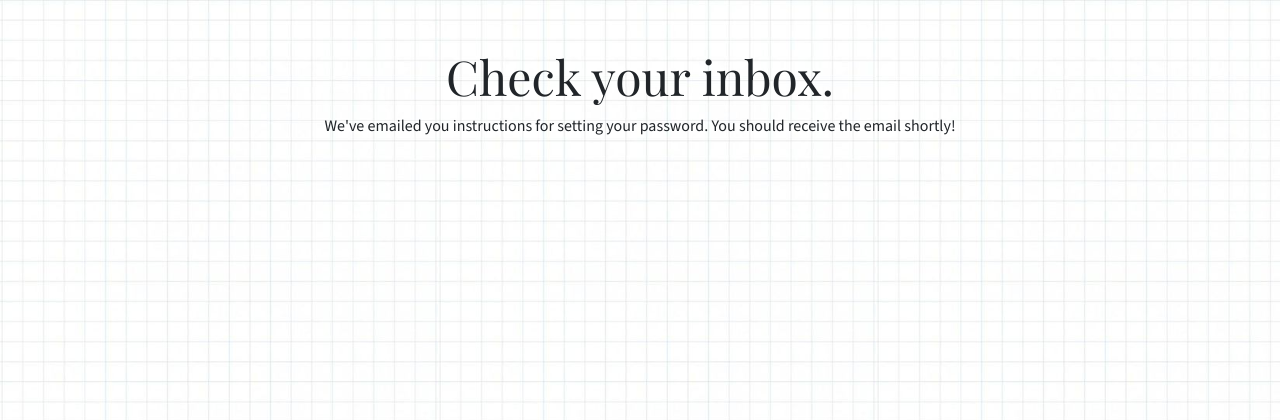
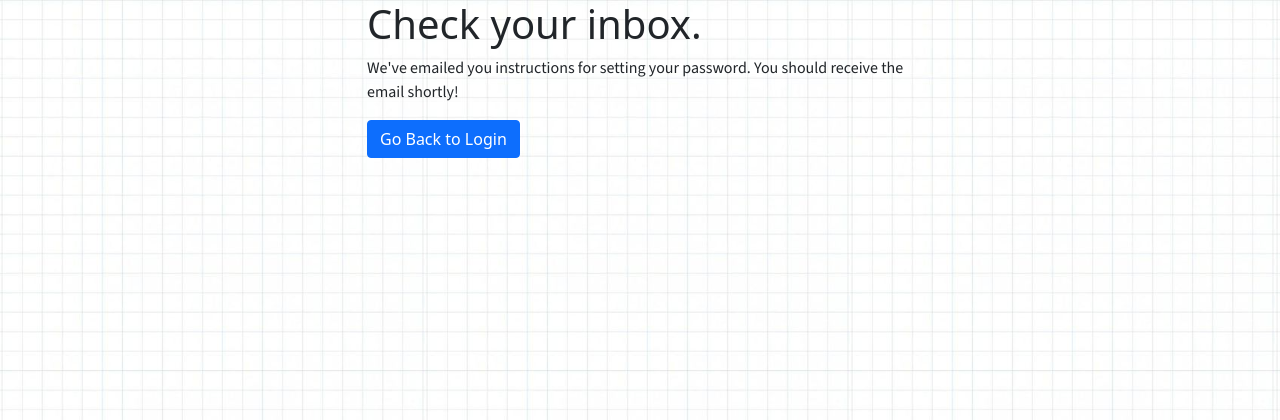
Before and after one commit to SalmaAqa89/WHIONSLargeGroupProject, a Django app: template tasks/templates/registration/password_reset_done.html in a window 1280 px wide. Shown: the top 420 px of the page. Run offline with Django 4.2, Linux system fonts and the light colour scheme; the template is opened without the code that fills it, so the values that code supplies are empty; some libraries are stand-ins or nearby versions; some web fonts are replaced.

Commit message:
Edit template

```diff
--- a/tasks/templates/registration/password_reset_done.html
+++ b/tasks/templates/registration/password_reset_done.html
@@ -1,10 +1,11 @@
-{% extends 'base/base_content.html' %}
+{% extends 'base_content.html' %}
 {% block content %}
 <div class="container">
-  <div class="row mt-4">
-    <div class="col-sm-12 mt-4">
-      <h2 class="text-center">Check your inbox.</h2>
-      <p class="text-center">We've emailed you instructions for setting your password. You should receive the email shortly!</p>
+  <div class="row">
+    <div class="col-sm-12 col-md-6 offset-md-3">
+      <h1>Check your inbox.</h1>
+      <p>We've emailed you instructions for setting your password. You should receive the email shortly!</p>
+      <a href="{% url 'log_in' %}" class="btn btn-primary">Go Back to Login</a>
     </div>
   </div>
 </div>
```
